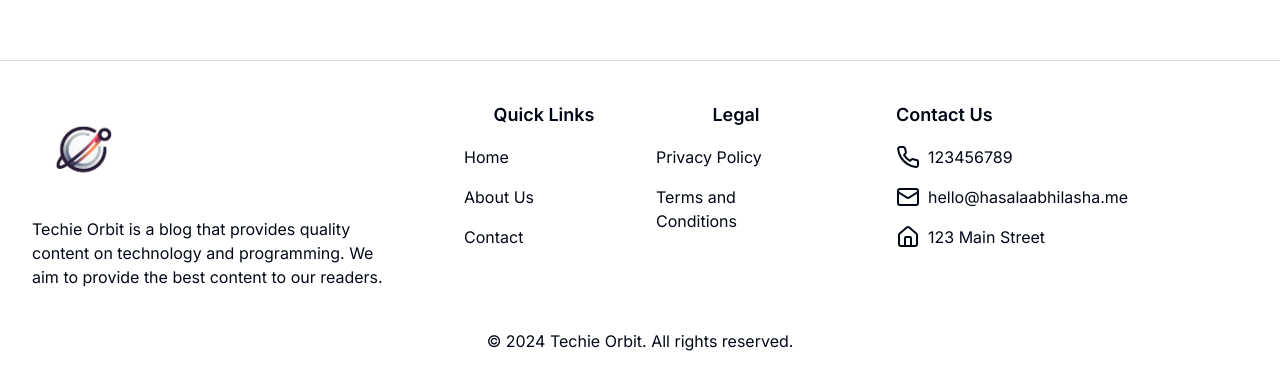
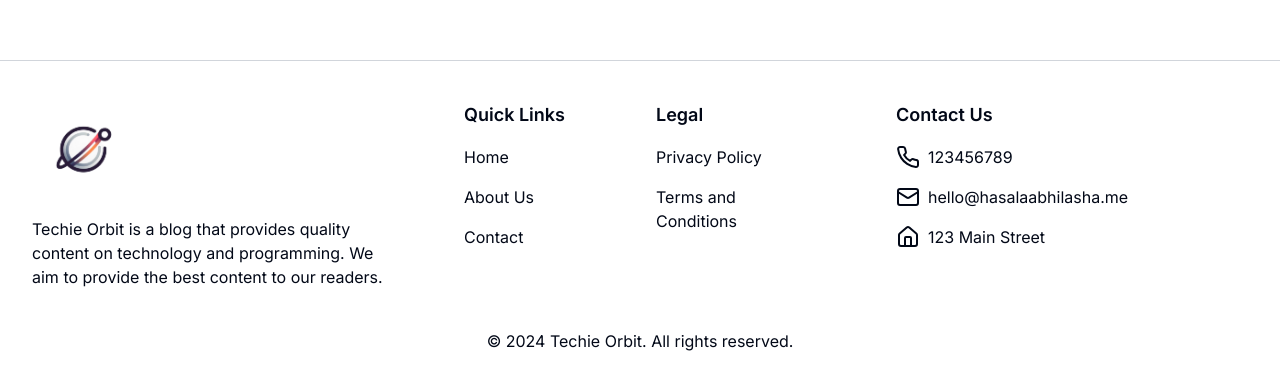
Before and after one commit to hasalaonline/Techie-Orbit-Blog-Template, a Next.js app: page / in a window 1280 px wide. Shown: the part 1720-2109 px from the top of the page. Built offline with nearby package versions, Linux system fonts and the light colour scheme; no server answers.

Commit message:
fix: ui issue

```diff
--- a/src/components/organisms/Posts.tsx
+++ b/src/components/organisms/Posts.tsx
@@ -46,7 +46,7 @@ const Posts = () => {
   if (error) return <p>Error: {error.message}</p>;
 
   return (
-    <div className="w-full flex justify-center mt-20 sm:mt-40 px-4 sm:px-0">
+    <div className="w-full flex justify-center mt-20 sm:mt-20 px-4 sm:px-0">
       <div className="w-full max-w-[1000px]">
         <h2 className="font-bold text-xl mb-4 text-center sm:text-left">
           Latest Posts
--- a/src/components/organisms/footer.tsx
+++ b/src/components/organisms/footer.tsx
@@ -24,7 +24,7 @@ const Footer = () => {
 
         <div className="grid grid-cols-2 gap-8">
           <div>
-            <h1 className="text-lg font-semibold text-center">Quick Links</h1>
+            <h1 className="text-lg font-semibold sm:text-left text-center">Quick Links</h1>
             <ul className="mt-4 space-y-4 text-center md:text-left">
               <li>
                 <Link href="/">Home</Link>
@@ -39,7 +39,7 @@ const Footer = () => {
           </div>
 
           <div>
-            <h1 className="text-lg font-semibold text-center">Legal</h1>
+            <h1 className="text-lg font-semibold sm:text-left text-center">Legal</h1>
             <ul className="mt-4 space-y-4 text-center md:text-left">
               <li>
                 <Link href="/privacy-policy"> Privacy Policy</Link>
```
